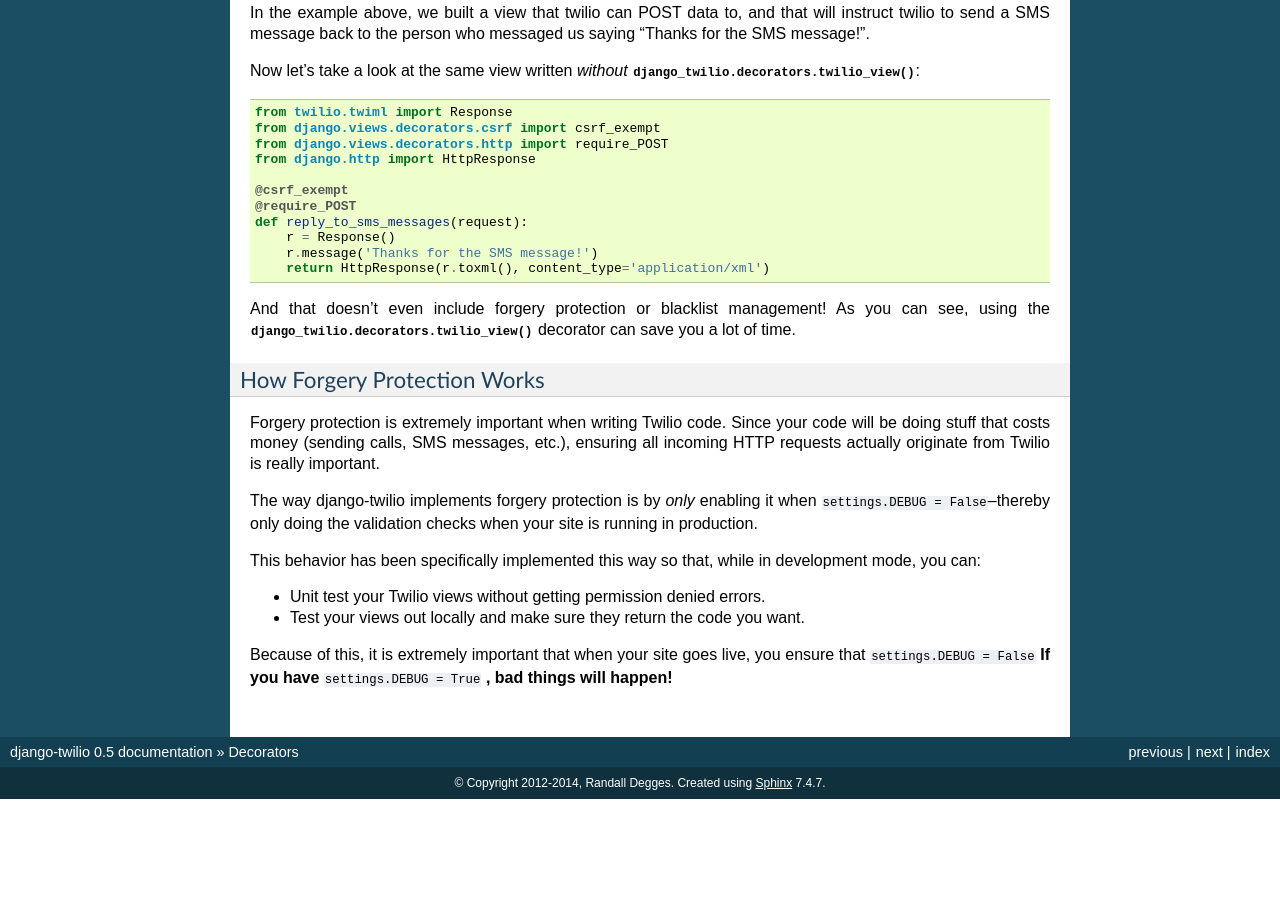
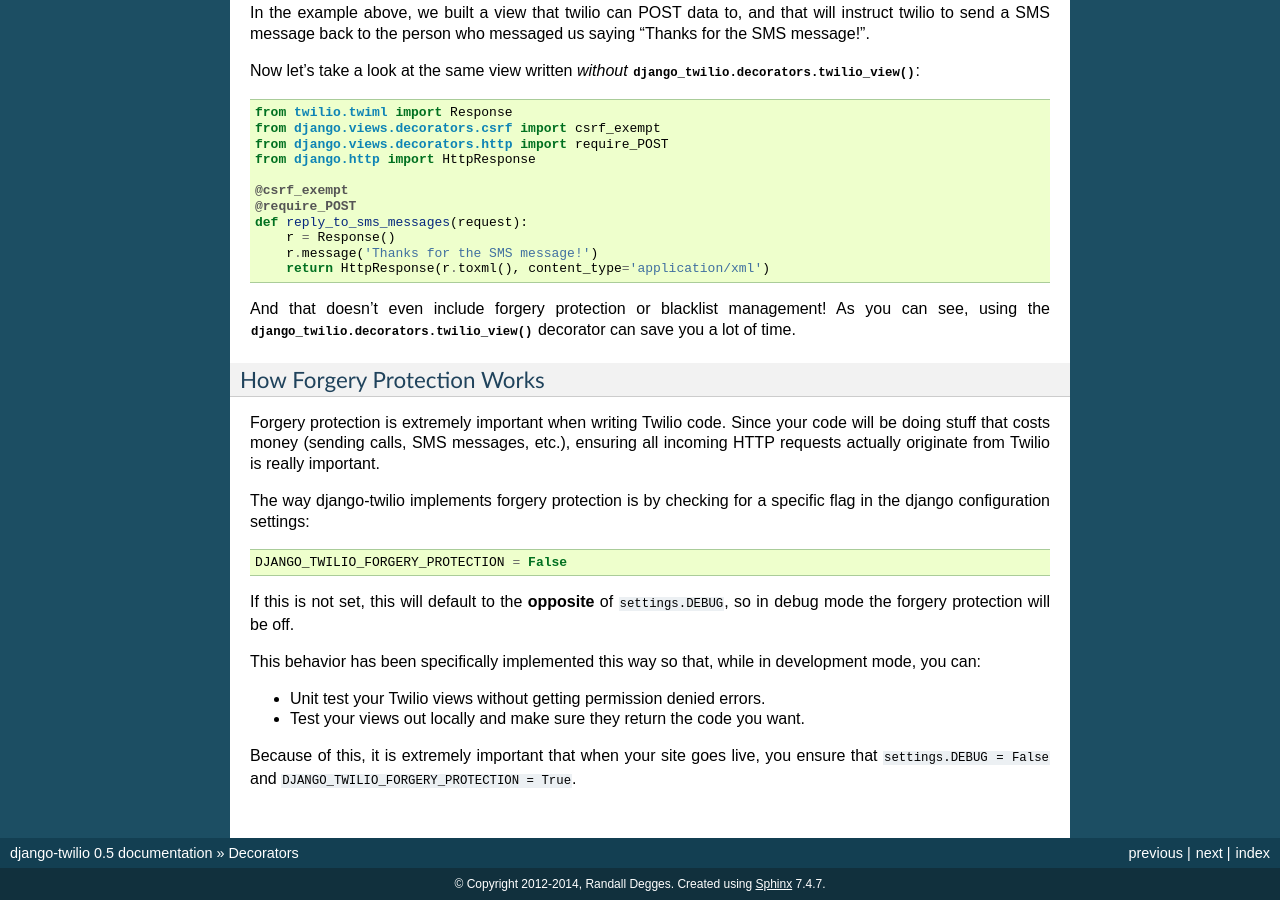
Before and after one commit to rdegges/django-twilio, a Sphinx documentation site: the page built from docs/source/decorators.rst, in a window 1280 px wide and 900 px high, scrolled down 845 px. Built offline with Sphinx 7.4.7, drawn with Linux system fonts in a browser that asks for light colours; before the commit the page ends 1644 px from its top, so only the background shows below that.

Commit message:
Added details in documentation about new settings

```diff
--- a/docs/source/decorators.rst
+++ b/docs/source/decorators.rst
@@ -77,9 +77,12 @@
 etc.), ensuring all incoming HTTP requests actually originate from Twilio is
 really important.
 
-The way django-twilio implements forgery protection is by *only* enabling it
-when ``settings.DEBUG = False``--thereby only doing the validation checks when
-your site is running in production.
+The way django-twilio implements forgery protection is by checking for a specific
+flag in the django configuration settings::
+
+  DJANGO_TWILIO_FORGERY_PROTECTION = False
+
+If this is not set, this will default to the **opposite** of ``settings.DEBUG``, so in debug mode the forgery protection will be off.
 
 This behavior has been specifically implemented this way so that, while in
 development mode, you can:
@@ -88,5 +91,4 @@
 * Test your views out locally and make sure they return the code you want.
 
 Because of this, it is extremely important that when your site goes live, you
-ensure that ``settings.DEBUG = False`` **If you have**
-``settings.DEBUG = True`` **, bad things will happen!**
+ensure that ``settings.DEBUG = False`` and ``DJANGO_TWILIO_FORGERY_PROTECTION = True``.
```
